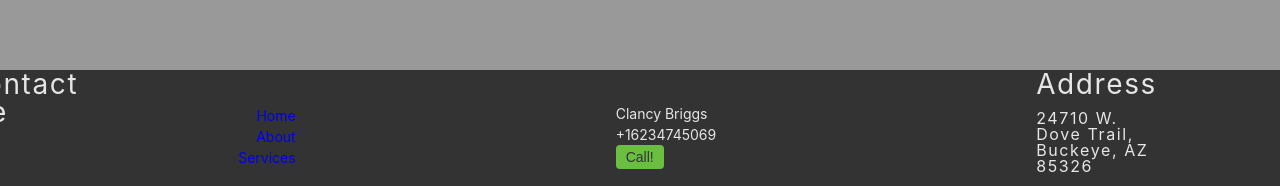
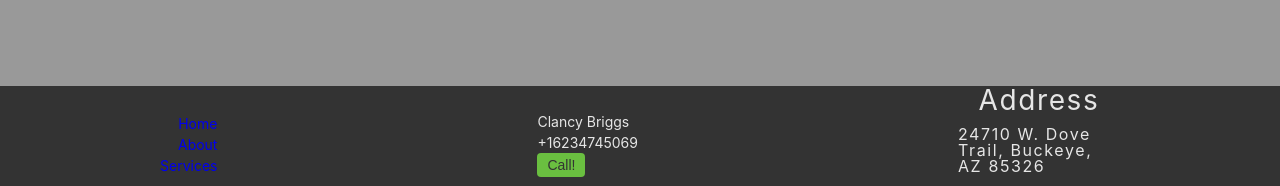
Before and after one commit to Nick-Sachau/Clancy, a React (Create React App) app: page / in a window 1280 px wide. Shown: the part 598-784 px from the top of the page. Built offline with nearby package versions, Linux system fonts and the light colour scheme.

Commit message:
footer edit

```diff
--- a/src/Components/Footer.jsx
+++ b/src/Components/Footer.jsx
@@ -5,7 +5,6 @@ import { Link } from "react-router-dom";
 const Footer = () => {
   return (
     <footer>
-      <h3>Contact Me</h3>
       <div className="footerContainer">
         {links
           .filter((link) => link.text !== "Error")
```
